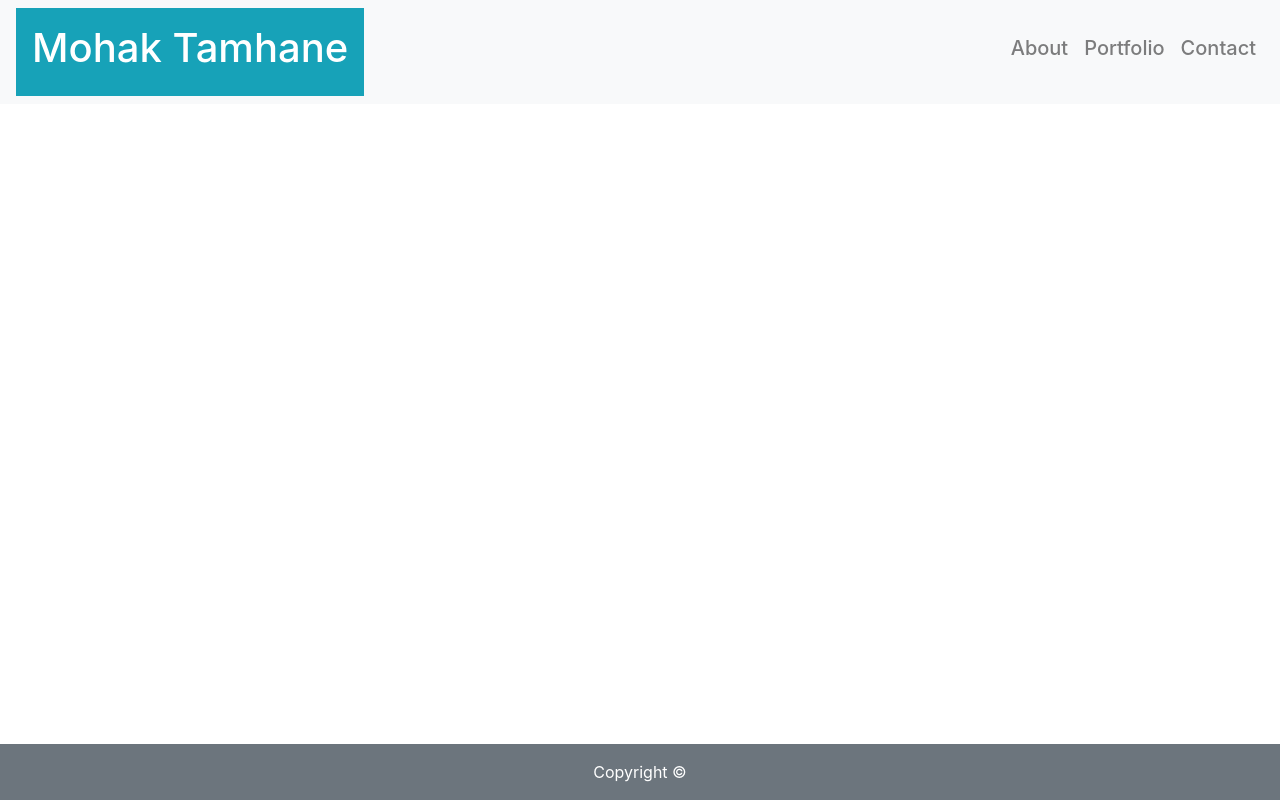
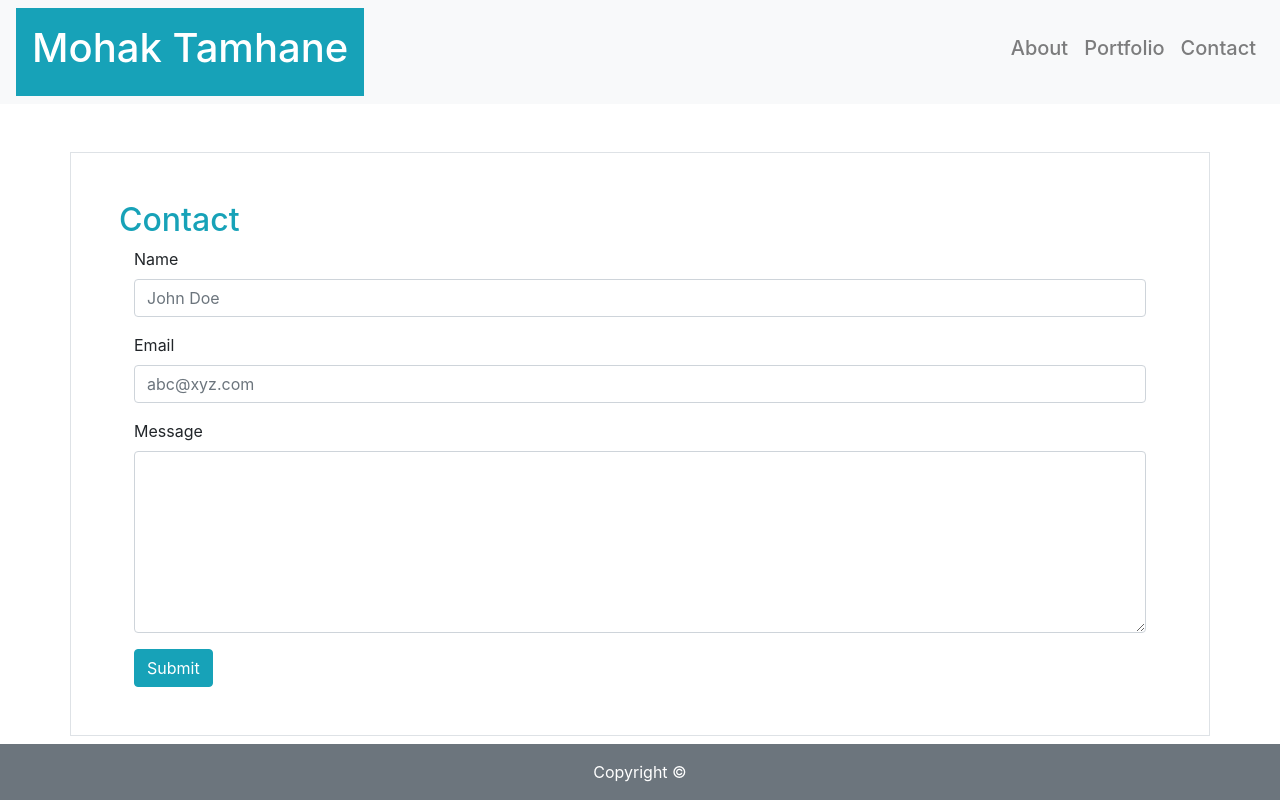
Before and after one commit to mohak92/Bootstrap-Portfolio, a plain HTML site: page contact.html in a window 1280 px wide. Drawn offline with nearby package versions, Linux system fonts and the light colour scheme.

Commit message:
Implemented contacts pages, fixes etc

```diff
--- a/contact.html
+++ b/contact.html
@@ -48,11 +48,32 @@
             </ul>
         </div>
     </nav>
-
+    <br><br>
     <!--content area-->
     <div class="container">
-        <div class="row">
-
+        <div class="row border p-5">
+            <div class="row">
+                <div class="col-sm-12 col-md-12 col-lg-12">
+                    <h2 class="text-info">Contact</h2>
+                </div>
+            </div>
+            <div class="col-sm-12 col-md-12 col-lg-12">
+                <form>
+                    <div class="form-group">
+                        <label for="name">Name</label>
+                        <input type="text" class="form-control" id="name" placeholder="John Doe">
+                    </div>
+                    <div class="form-group">
+                        <label for="email">Email</label>
+                        <input type="email" class="form-control" id="email" placeholder="abc@xyz.com">
+                    </div>
+                    <div class="form-group">
+                        <label for="message">Message</label>
+                        <textarea class="form-control" id="message" rows="7"></textarea>
+                    </div>
+                    <button type="submit" class="btn btn-info">Submit</button>
+                </form>
+            </div>
         </div>
 
     </div>
```
Also changed, not shown: index.html (+13 -3 lines), portfolio.html (+23 -8 lines).
